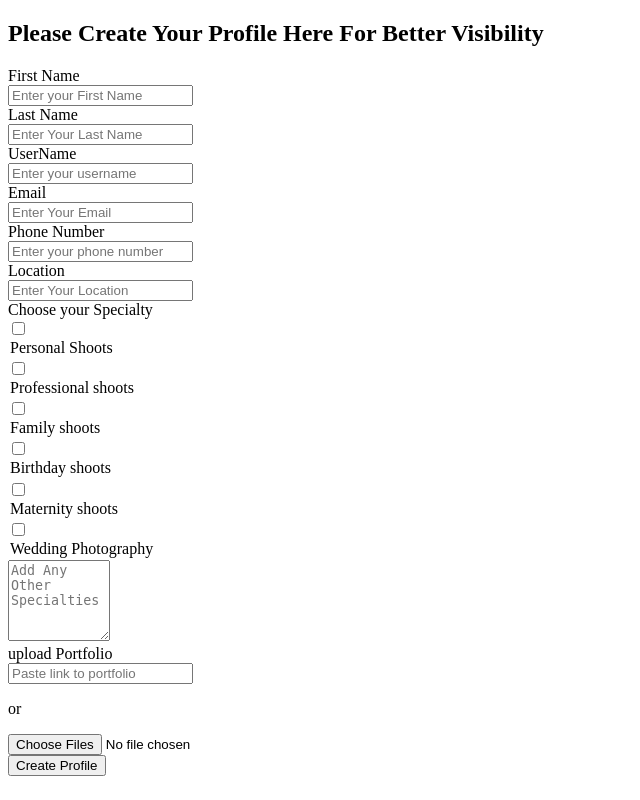
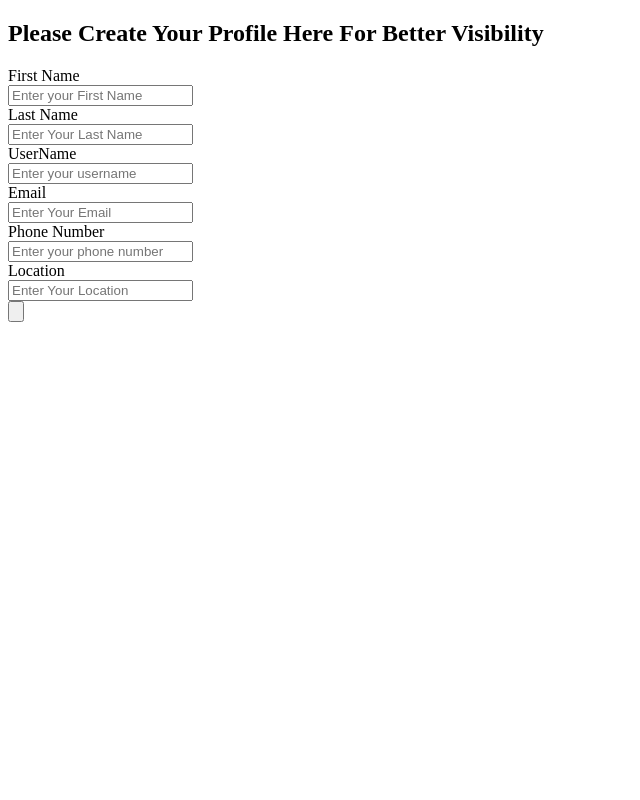
Before and after one commit to bernadettestella/Photo_Hub, a Flask app: template Profile_Creation/templates/profile.html in a window 1280 px wide. Shown: the whole page, without its empty margins (0-640 px from the left). Run offline with Flask 3, Linux system fonts and the light colour scheme; the template is opened without the code that fills it, so the values that code supplies are empty; some libraries are stand-ins or nearby versions.

Commit message:
profile creation

```diff
--- a/Profile_Creation/templates/profile.html
+++ b/Profile_Creation/templates/profile.html
@@ -26,29 +26,8 @@
     <label for="">Location</label> <br>
     <input type="text" placeholder="Enter Your Location" required> <br>
 
-    <label for="">Choose your Specialty</label> <br>
-    <input type="checkbox" name="Specialty" id="" multiple required>
-    <option value="Specialty">Personal Shoots</option>
-    <input type="checkbox" name="Specialty" id="">
-    <option value="">Professional shoots</option>
-    <input type="checkbox" name="Specialty" id="">
-    <option value="">Family shoots</option>
-    <input type="checkbox" name="Specialty" id="">
-    <option value="">Birthday shoots</option>
-    <input type="checkbox" name="Specialty" id="">
-    <option value="">Maternity shoots</option>
-    <input type="checkbox" name="Specialty" id="">
-    <option value="">Wedding Photography</option>
-
-    <textarea name="" id="" cols="10" rows="5" placeholder="Add Any Other Specialties"></textarea> <br>
-
-    <label for="">upload Portfolio</label> <br>
-    <input type="text" placeholder="Paste link to portfolio"> <br>
-    <p>or</p>
-
-    <input type="file" multiple> <br>
-
-    <input type="button" value="Create Profile">
+    <input type="button"
+<a href="C:\Users\PC\Photo Hub\Photo_Hub-1\database_images\templates\load_upload_images.html></a> value="Create Profile">
   </form>
 </body>
 </html>
```
Also changed, not shown: Profile_Creation/profile.py (+8 -1 lines).
